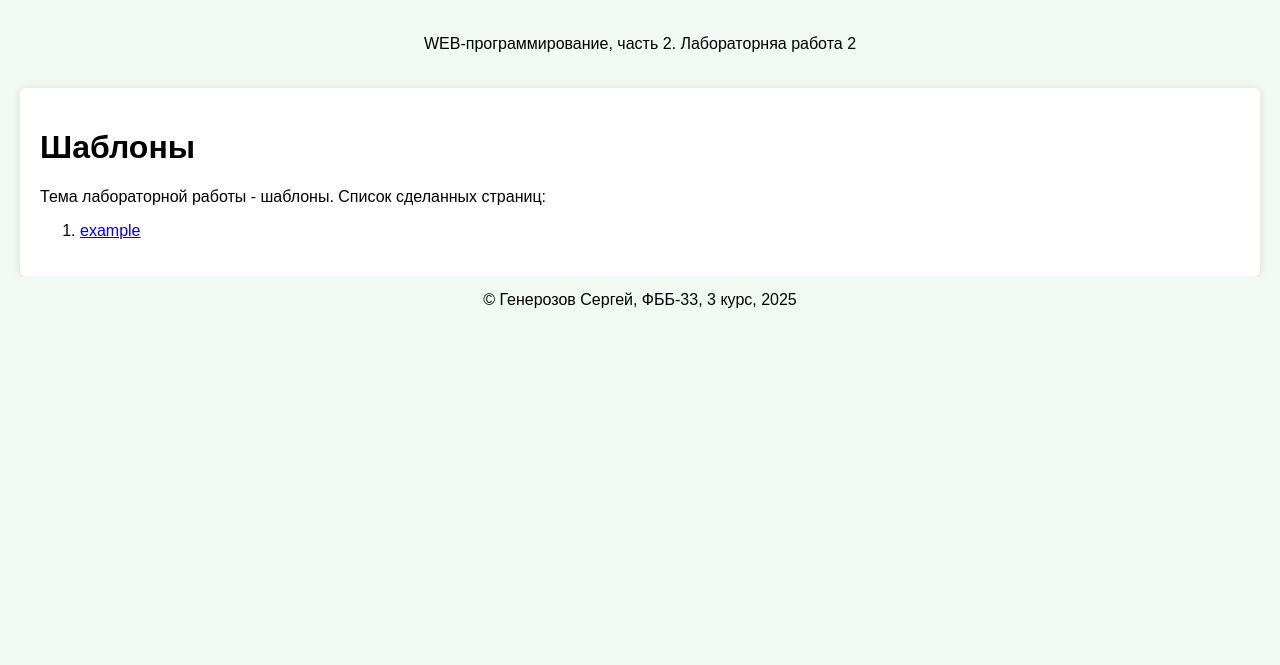
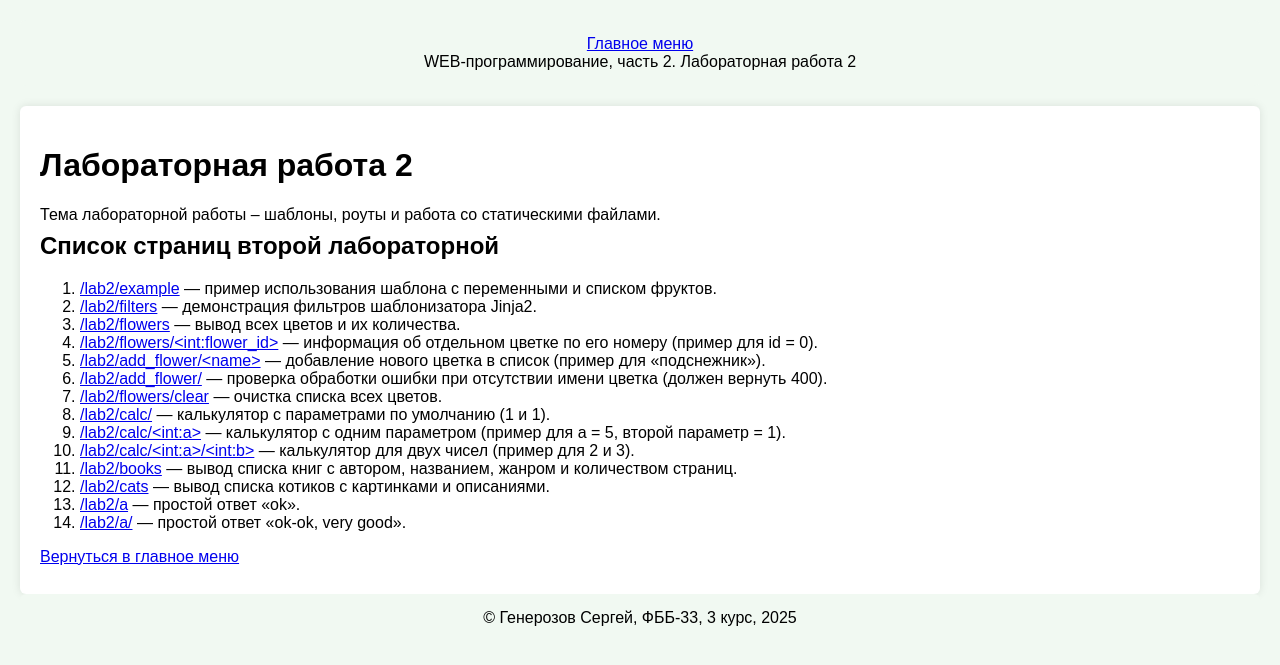
Before and after one commit to Sergey228i666i69/Everyone-makes-a-mistakes, a Flask app: page /lab2/ in a window 1280 px wide. Shown: the top 665 px of the page. Run offline with Flask 3, Linux system fonts and the light colour scheme.

Commit message:
Добавление ссылок

```diff
--- a/app.py
+++ b/app.py
@@ -114,6 +114,7 @@ def index():
             <nav>
                 <ul>
                     <li><a href="/lab1">Первая лабораторная</a></li>
+                    <li><a href="/lab2/">Вторая лабораторная</a></li>
                 </ul>
             </nav>
         </main>
--- a/templates/base.html
+++ b/templates/base.html
@@ -8,7 +8,12 @@
 </head>
 <body>
     <header>
-        WEB-программирование, часть 2. {{ self.lab() }}
+        <div class="top-menu">
+            <a href="/">Главное меню</a>
+        </div>
+        <div class="lab-title">
+            WEB-программирование, часть 2. {{ self.lab() }}
+        </div>
     </header>
 
     <main>
--- a/templates/lab2.html
+++ b/templates/lab2.html
@@ -1,15 +1,56 @@
 {% extends "base.html" %}
 
-{# номер лабораторной работы: #}
-{% block lab %}Лабораторняа работа 2{% endblock %}
+{% block lab %}Лабораторная работа 2{% endblock %}
 
-{# основной контент: #}
 {% block main %}
-<h1>Шаблоны</h1>
-<div>Тема лабораторной работы - шаблоны. Список сделанных страниц:</div>
+<h1>Лабораторная работа 2</h1>
+<p>Тема лабораторной работы – шаблоны, роуты и работа со статическими файлами.</p>
+
+<h2>Список страниц второй лабораторной</h2>
 <ol>
     <li>
-        <a href="/lab2/example">example</a>
+        <a href="/lab2/example">/lab2/example</a> — пример использования шаблона с переменными и списком фруктов.
+    </li>
+    <li>
+        <a href="/lab2/filters">/lab2/filters</a> — демонстрация фильтров шаблонизатора Jinja2.
+    </li>
+    <li>
+        <a href="/lab2/flowers">/lab2/flowers</a> — вывод всех цветов и их количества.
+    </li>
+    <li>
+        <a href="/lab2/flowers/0">/lab2/flowers/&lt;int:flower_id&gt;</a> — информация об отдельном цветке по его номеру (пример для id = 0).
+    </li>
+    <li>
+        <a href="/lab2/add_flower/подснежник">/lab2/add_flower/&lt;name&gt;</a> — добавление нового цветка в список (пример для «подснежник»).
+    </li>
+    <li>
+        <a href="/lab2/add_flower/">/lab2/add_flower/</a> — проверка обработки ошибки при отсутствии имени цветка (должен вернуть 400).
+    </li>
+    <li>
+        <a href="/lab2/flowers/clear">/lab2/flowers/clear</a> — очистка списка всех цветов.
+    </li>
+    <li>
+        <a href="/lab2/calc/">/lab2/calc/</a> — калькулятор с параметрами по умолчанию (1 и 1).
+    </li>
+    <li>
+        <a href="/lab2/calc/5">/lab2/calc/&lt;int:a&gt;</a> — калькулятор с одним параметром (пример для a = 5, второй параметр = 1).
+    </li>
+    <li>
+        <a href="/lab2/calc/2/3">/lab2/calc/&lt;int:a&gt;/&lt;int:b&gt;</a> — калькулятор для двух чисел (пример для 2 и 3).
+    </li>
+    <li>
+        <a href="/lab2/books">/lab2/books</a> — вывод списка книг с автором, названием, жанром и количеством страниц.
+    </li>
+    <li>
+        <a href="/lab2/cats">/lab2/cats</a> — вывод списка котиков с картинками и описаниями.
+    </li>
+    <li>
+        <a href="/lab2/a">/lab2/a</a> — простой ответ «ok».
+    </li>
+    <li>
+        <a href="/lab2/a/">/lab2/a/</a> — простой ответ «ok-ok, very good».
     </li>
 </ol>
+
+<p><a href="/">Вернуться в главное меню</a></p>
 {% endblock %}
```
